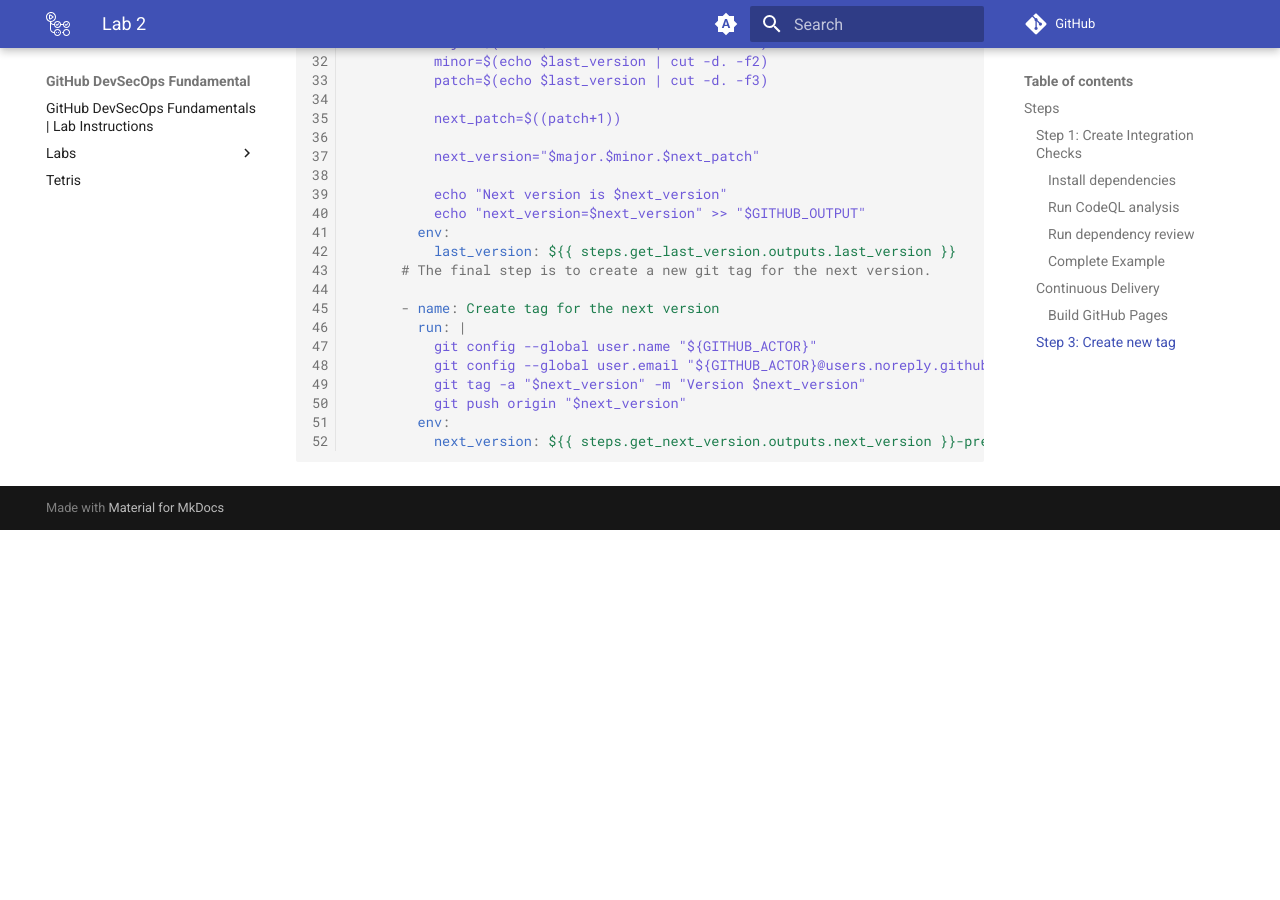
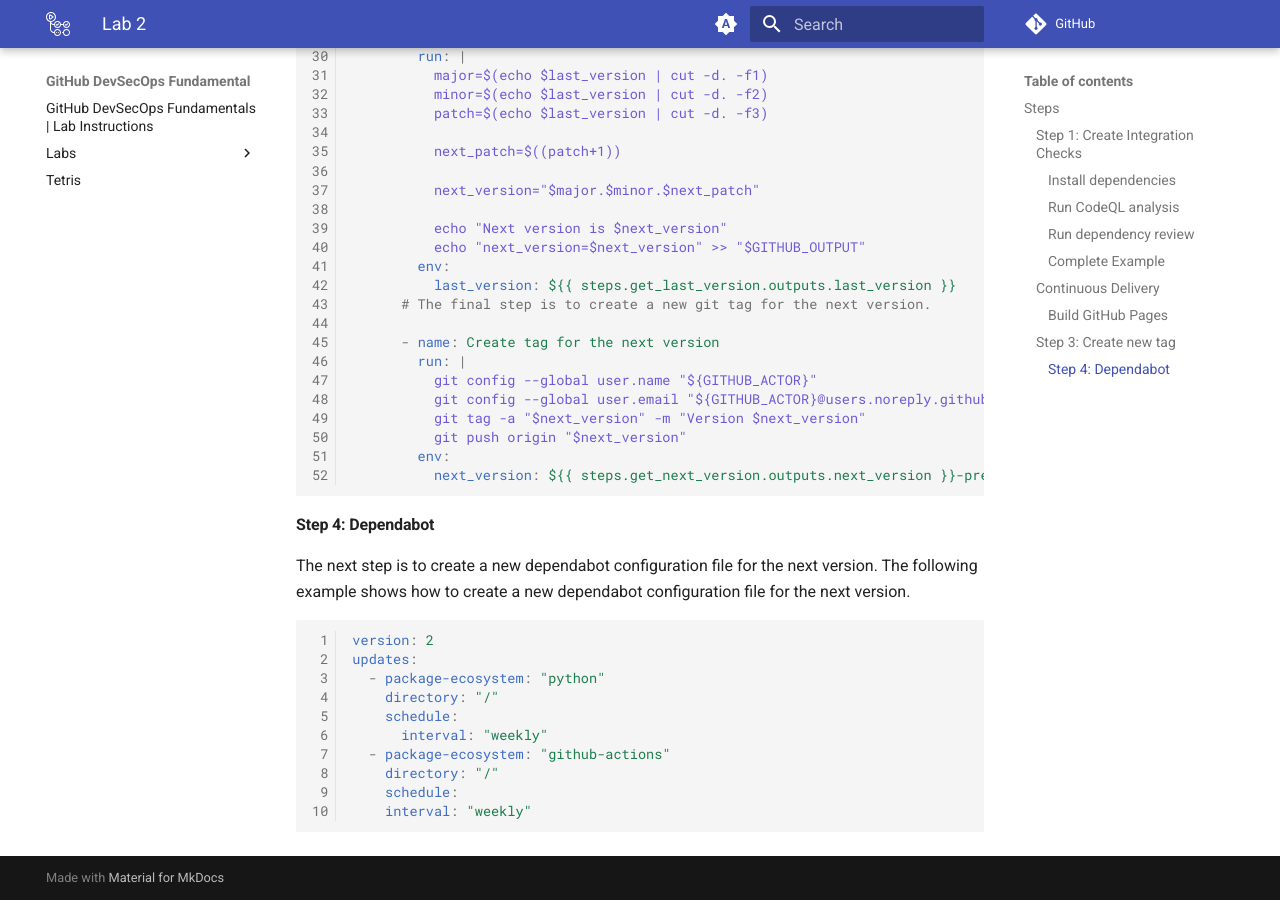
Before and after one commit to githubuniverseworkshops/github-devsecops-fundamentals, an MkDocs documentation site: the page built from docs/Software-Supply-Chain/REAMD.md, in a window 1280 px wide and 900 px high, scrolled down 4820 px. Built offline with MkDocs 1.6.1 and Material for MkDocs 9.7.7, drawn with Linux system fonts in a browser that asks for light colours; comment, search, counter and statistics services are not loaded; before the commit the page ends 5350 px from its top, so only the background shows below that.

Commit message:
update workflow version

````diff
--- a/docs/Software-Supply-Chain/REAMD.md
+++ b/docs/Software-Supply-Chain/REAMD.md
@@ -12,6 +12,7 @@
   1. Build GitHub Pages
   2. Push GitHub Pages to GitHub Packages
 3. Create a new pre-release `tag`
+4. Dependabot
 
 ### Step 1: Create Integration Checks
 
@@ -258,3 +259,20 @@ jobs:
         env:
           next_version: ${{ steps.get_next_version.outputs.next_version }}-pre-release
 ```
+
+#### Step 4: Dependabot
+
+The next step is to create a new dependabot configuration file for the next version. The following example shows how to create a new dependabot configuration file for the next version.
+
+```yaml
+version: 2
+updates:
+  - package-ecosystem: "python"
+    directory: "/"
+    schedule:
+      interval: "weekly"
+  - package-ecosystem: "github-actions"
+    directory: "/"
+    schedule:
+    interval: "weekly"
+```
````
Also changed, not shown: 2 other files.
